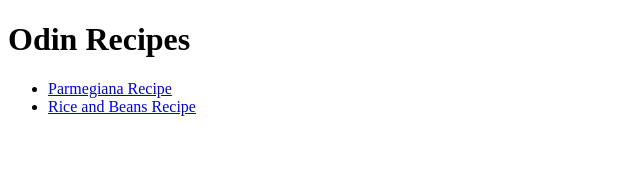
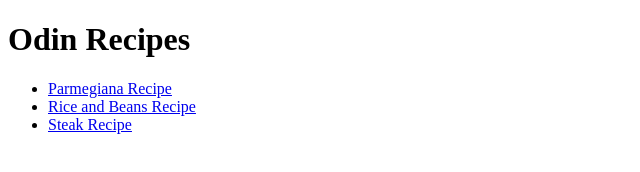
Before and after one commit to ReySuri/TOP_repo, a plain HTML site: page odin-recipes/index.html in a window 1280 px wide. Shown: the whole page, without its empty margins (0-640 px from the left). Drawn offline with Linux system fonts and the light colour scheme.

Commit message:
added link to steak recipe page

```diff
--- a/odin-recipes/index.html
+++ b/odin-recipes/index.html
@@ -11,6 +11,7 @@
     <ul>
         <li><a href="./recipes/parmegiana.html">Parmegiana Recipe</a></li>
         <li><a href="./recipes/rice-beans.html">Rice and Beans Recipe</a></li>
+        <li><a href="./recipes/steak.html">Steak Recipe</a></li>
     </ul>
 </body>
 </html>
```
